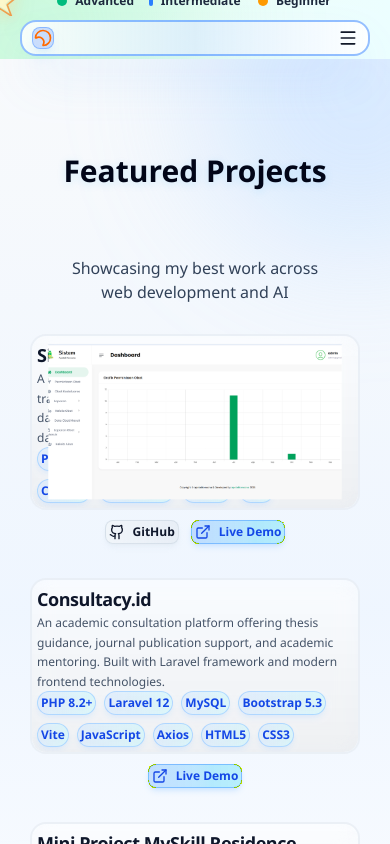
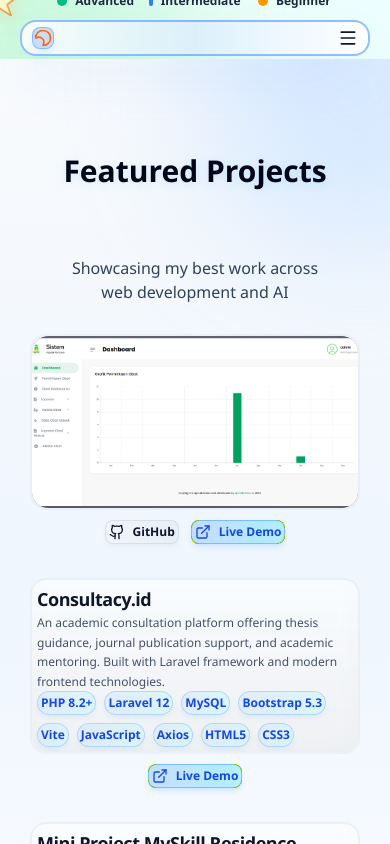
Before and after one commit to ameliaakhila/ameliaakhila-portfolio, a React (Vite) app: page / in a window 390 px wide. Both pictures are taken after a click on the element 195 px from the left and 2919 px from the top of the page. Shown: the part 2497-3341 px from the top of the page. Built offline with nearby package versions, Linux system fonts and the light colour scheme.

Commit message:
feat/fixing project img hover in mobile view

```diff
--- a/src/components/Projects.jsx
+++ b/src/components/Projects.jsx
@@ -157,15 +157,17 @@
                 whileHover={{ opacity: 1 }}
                 animate={{ opacity: selectedProject === project.id ? 1 : 0 }}
                 transition={{ duration: 0.3, ease: "easeInOut" }}
-                className="absolute inset-0 rounded-2xl overflow-hidden z-20"
+                className={`absolute inset-0 rounded-2xl overflow-hidden z-20 flex items-center justify-center ${
+                  selectedProject === project.id ? "bg-black/60 backdrop-blur-sm" : ""
+                }`}
               >
-                {/* Image with Zoom In when Appears */}
+                {/* Image - Full size when clicked */}
                 <motion.img
                   src={project.image}
                   alt={project.title}
-                  className="w-full h-full object-cover"
+                  className={`${selectedProject === project.id ? "w-full h-full object-contain p-4" : "w-full h-full object-cover"}`}
                   initial={{ scale: 1 }}
-                  animate={{ scale: selectedProject === project.id ? 0.9 : 1 }}
+                  animate={{ scale: selectedProject === project.id ? 1.05 : 1 }}
                   transition={{ duration: 0.4 }}
                 />
 
```
